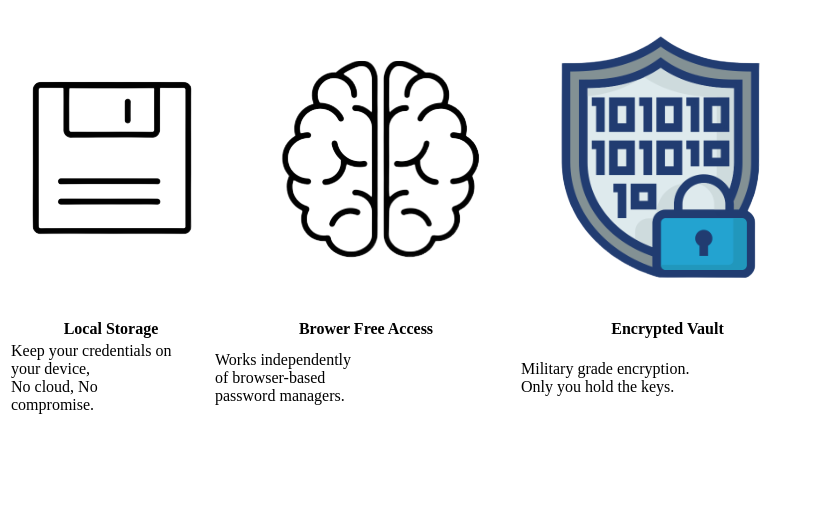
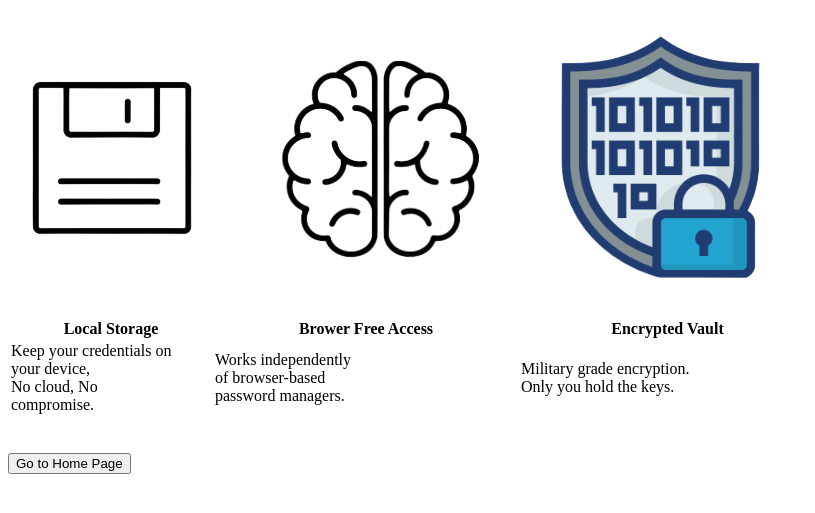
Before and after one commit to 07alextitov/SEG2900GROUP15.github.io, a plain HTML site: page ProductFeaturesPage.html in a window 1280 px wide. Shown: the part 79-592 px from the top of the page, without its empty margins (0-815 px from the left). Drawn offline with Linux system fonts and the light colour scheme.

Commit message:
Update ProductFeaturesPage.html

```diff
--- a/ProductFeaturesPage.html
+++ b/ProductFeaturesPage.html
@@ -23,5 +23,11 @@
 		</tr>
 	</table>
 
+	<br><br>
+
+  	<a href = "HomePage.html">
+    	<button>Go to Home Page</button>
+  	</a>
+
 </body>
 </html>
```
